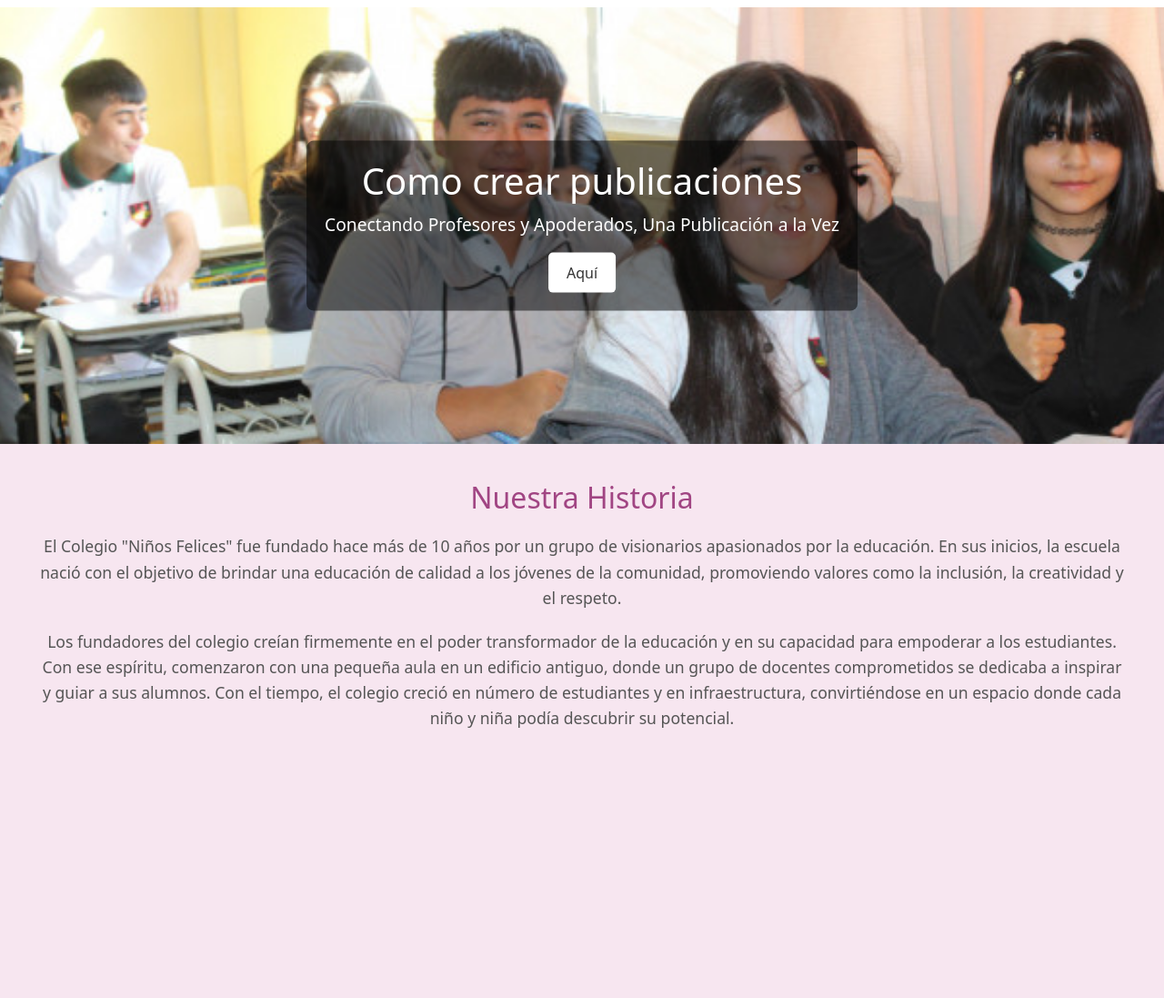
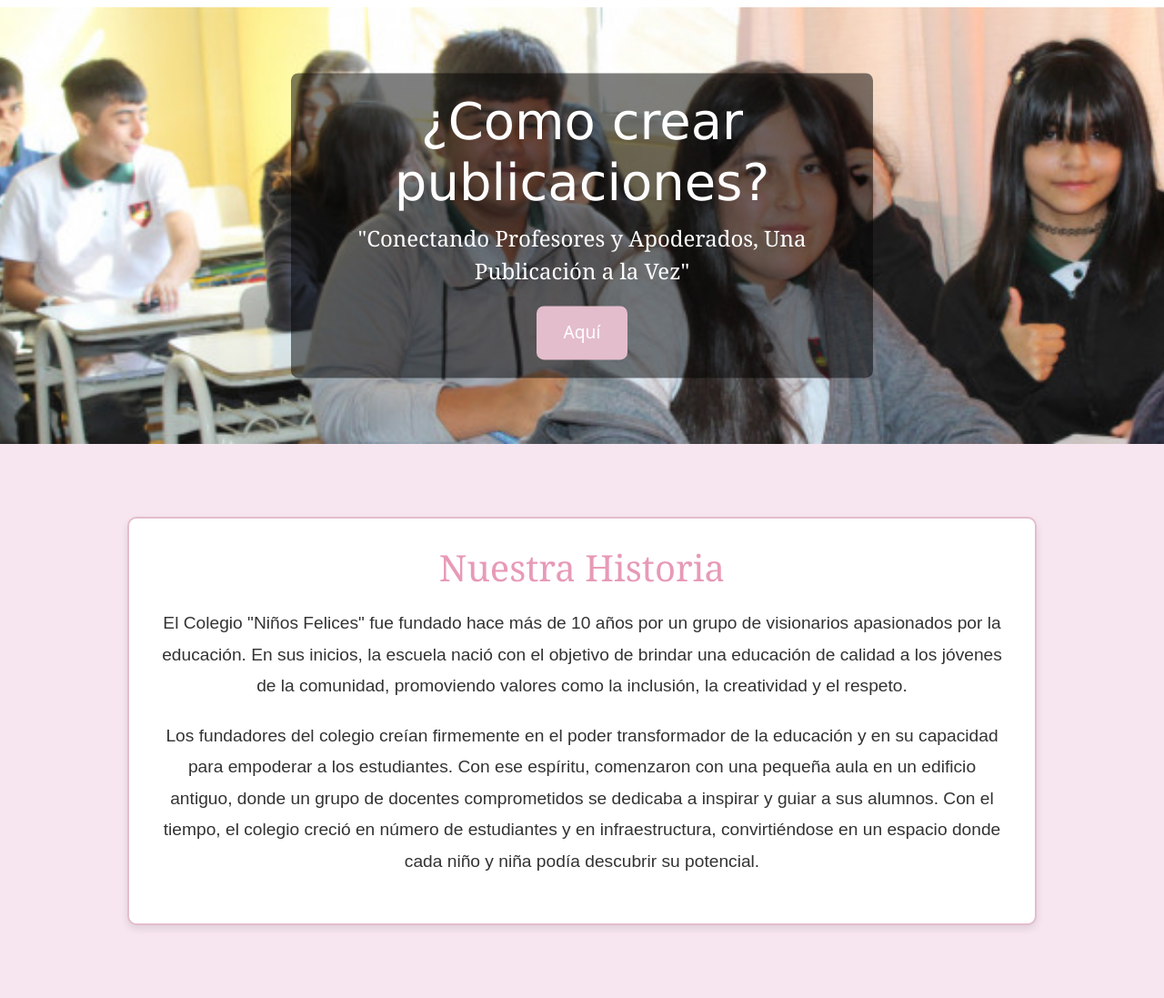
Before and after one commit to VadasmeC/Portafolio-De-TItulos, a Django app: page / in a window 1280 px wide. Shown: the part 82-1179 px from the top of the page at 91% size. Before the commit the page ends 882 px from the top, so only its background shows below. Run offline with Django 4.2, Linux system fonts and the light colour scheme; some libraries are stand-ins or nearby versions.

Commit message:
detalles home

```diff
--- a/Fase 2/projecto/JoKaVi/settings.py
+++ b/Fase 2/projecto/JoKaVi/settings.py
@@ -94,7 +94,7 @@ DATABASES = {
     'default': {
         'ENGINE': 'django.db.backends.oracle',
         'NAME': '127.0.0.1:1521/xe',
-        'USER': 'C##USR_CONSULTA',
+        'USER': 'CUSR_CONSULTA',
         'PASSWORD': 'duoc',
         'TEST': {
             'USER': 'default_test',
--- a/Fase 2/projecto/core/templates/core/home.html
+++ b/Fase 2/projecto/core/templates/core/home.html
@@ -2,16 +2,102 @@
 {% load static %}
 {% block content %}
 
+
+<style>
+/* Estilo para la sección Hero */
+.hero {
+    position: relative;
+    width: 100%;
+    height: 60vh;
+    overflow: hidden;
+}
+
+.hero-image {
+    width: 100%;
+    height: 100%;
+    object-fit: cover;
+    position: absolute;
+    top: 0;
+    left: 0;
+}
+
+.hero-text {
+    position: absolute;
+    top: 50%;
+    left: 50%;
+    transform: translate(-50%, -50%);
+    text-align: center;
+    color: white;
+}
+/*como crear publis */
+.hero h1 {
+    font-size: 3.5rem;
+    margin-bottom: 10px;
+    font-family: Verdana, Geneva, Tahoma, sans-serif;
+}
+/*eslogan c:*/
+.hero p {
+    font-size: 1.5rem;
+    margin-bottom: 20px;
+    font-family: Cambria, Cochin, Georgia, Times, 'Times New Roman', serif;
+}
+
+.hero-button {
+    padding: 15px 30px;
+    font-size: 1.2rem;
+    background-color: #e4bdcc;
+    border: none;
+    color: white;
+    border-radius: 8px;
+    cursor: pointer;
+    transition: background-color 0.3s;
+    text-align: center;
+}
+
+.hero-button:hover {
+    background-color: #e79ab7;
+}
+
+/* Nuestra Historia */
+.nuestra-historia-wrapper {
+    max-width: 1000px;
+    margin: 40px auto;
+    padding: 30px;
+    background-color: #fff;
+    border-radius: 10px;
+    box-shadow: 0 4px 8px rgba(0, 0, 0, 0.1);
+    border: 2px solid #e4bdcc;
+}
+
+.nuestra-historia-wrapper h2 {
+    font-size: 2.5rem;
+    margin-bottom: 20px;
+    color: #e79ab7;
+    text-align: center;
+    font-family: 'Georgia', serif;
+}
+
+.nuestra-historia-wrapper p {
+    font-size: 1.2rem;
+    line-height: 1.8;
+    color: #333;
+    font-family: 'Arial', sans-serif;
+}
+</style>
+
+<!-- Sección Hero -->
 <section class="hero">
   <img src="{% static 'img/img_home.jpg' %}" alt="Imagen de estudiantes en clase" class="hero-image">
   <div class="hero-text">
-      <h1>Como crear publicaciones</h1>
-      <p>Conectando Profesores y Apoderados, Una Publicación a la Vez</p>
+      <h1>¿Como crear publicaciones?</h1>
+      <p>"Conectando Profesores y Apoderados, Una Publicación a la Vez"</p>
       <button class="hero-button">Aquí</button>
   </div>
 </section>
 
+<!-- Sección "Nuestra Historia" -->
 <section class="about">
+  <div class="nuestra-historia-wrapper">
     <h2>Nuestra Historia</h2>
     <p>
         El Colegio "Niños Felices" fue fundado hace más de 10 años por un grupo de visionarios apasionados por la educación.
@@ -23,5 +109,7 @@
         Con ese espíritu, comenzaron con una pequeña aula en un edificio antiguo, donde un grupo de docentes comprometidos se dedicaba a inspirar y guiar a sus alumnos.
         Con el tiempo, el colegio creció en número de estudiantes y en infraestructura, convirtiéndose en un espacio donde cada niño y niña podía descubrir su potencial.
     </p>
+  </div>
 </section>
+
 {% endblock %}
```
Also changed, not shown: Fase 2/projecto/core/templates/registration/login.html (+6 -7 lines), Fase 2/projecto/core/static/css/estilo.css (line endings or trailing spaces). Lines whose indentation alone changed are shown as unchanged.
